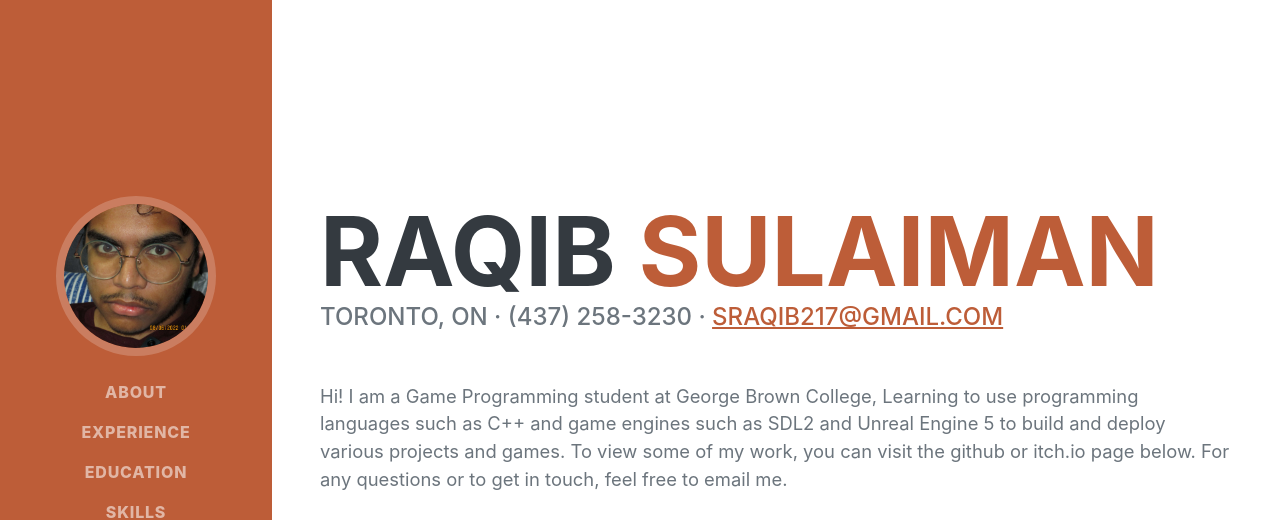
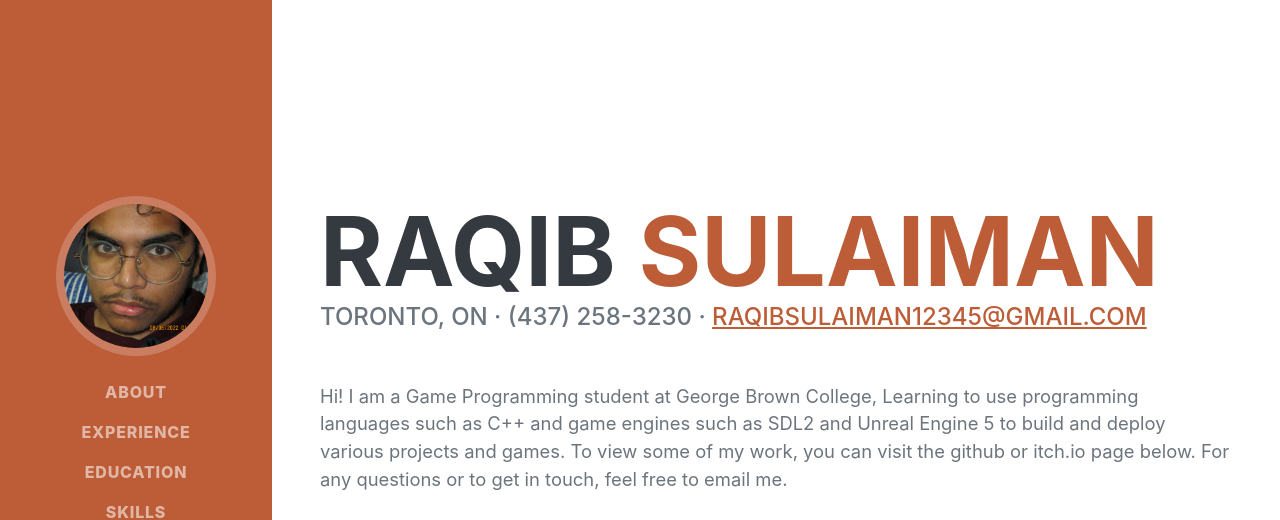
Before and after one commit to Raqib2/Portfolio-Website, a plain HTML site: page index.html in a window 1280 px wide. Shown: the top 520 px of the page. Drawn offline with nearby package versions, Linux system fonts and the light colour scheme; a web font is replaced by a local one.

Commit message:
updated email

```diff
--- a/index.html
+++ b/index.html
@@ -48,7 +48,7 @@
                     </h1>
                     <div class="subheading mb-5">
                         Toronto, ON · (437) 258-3230 ·
-                        <a href="mailto:sraqib217@gmail.com">sraqib217@gmail.com</a>
+                        <a href="mailto:raqibsulaiman12345@gmail.com">raqibsulaiman12345@gmail.com</a>
                     </div>
                     <p class="lead mb-5">Hi! I am a Game Programming student at George Brown College, Learning to use programming languages such as C++ and game engines such as SDL2 and Unreal Engine 5 to build and deploy various projects and games. To view some of my work, you can visit the github or itch.io page below. For any questions or to get in touch, feel free to email me.</p>
                     <div class="social-icons">
```
